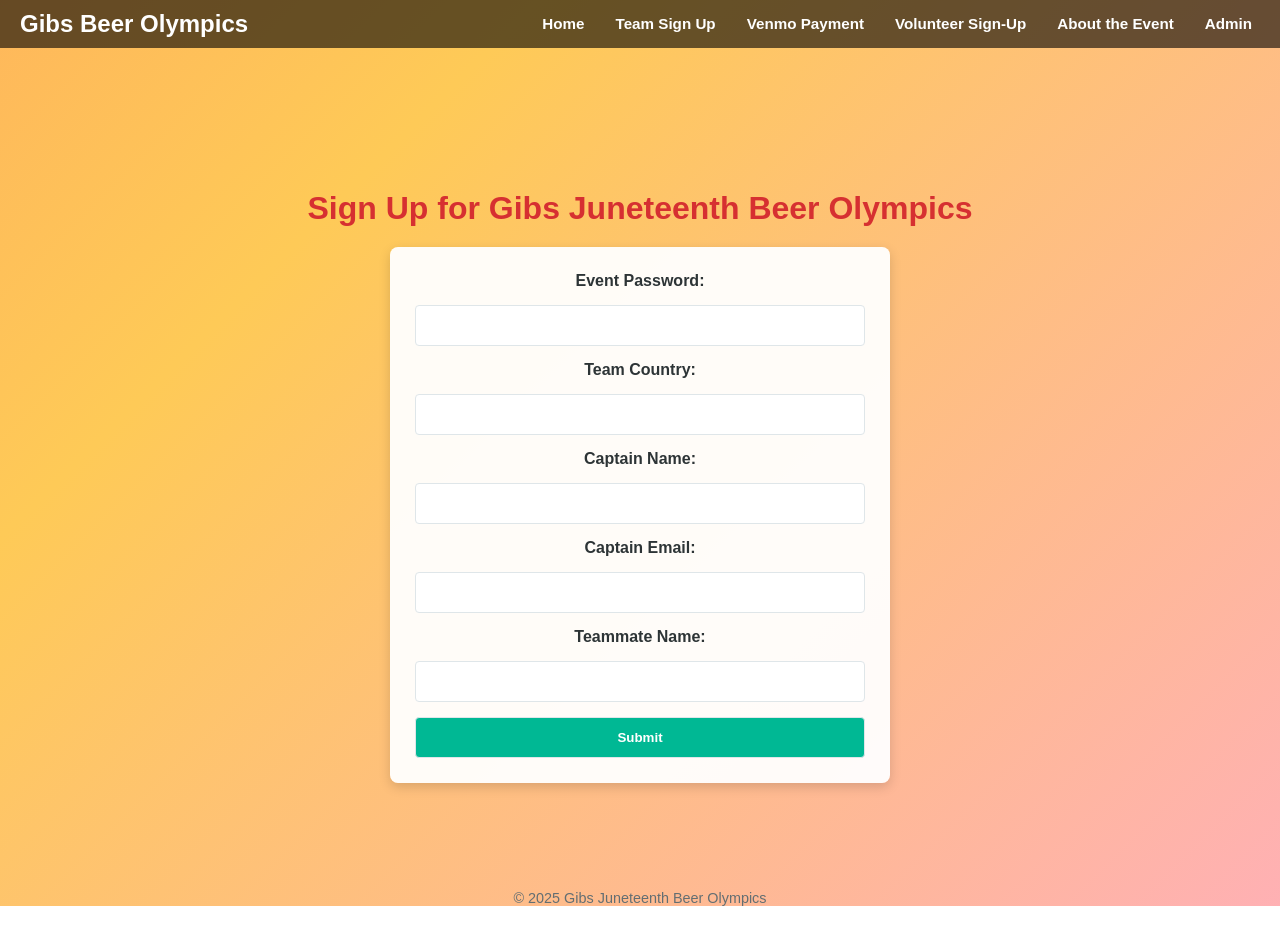
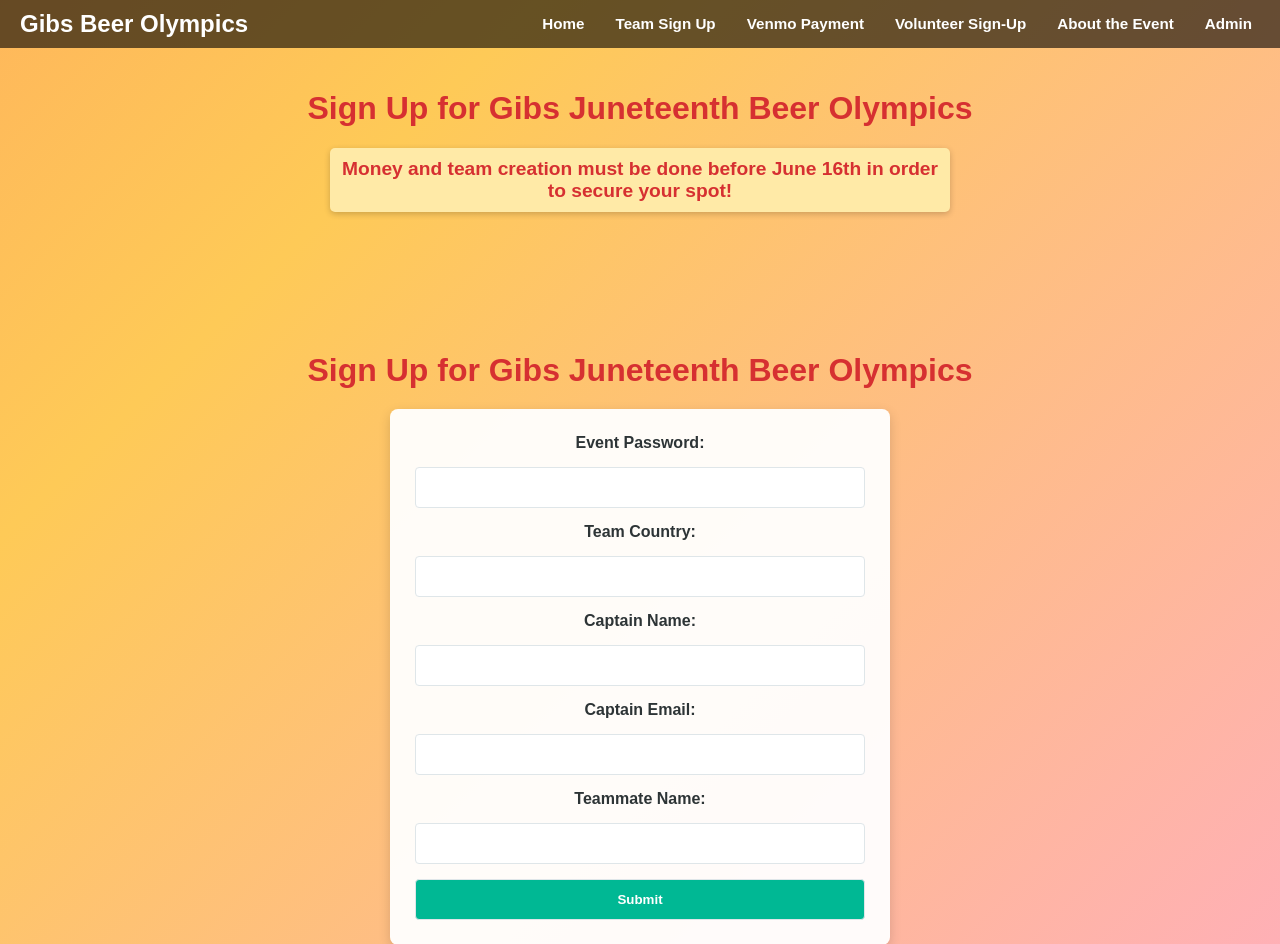
Before and after one commit to Flock-Gib/Beer-Olympics, a Flask app: page /signup in a window 1280 px wide. Shown: the top 944 px of the page. Before the commit the page ends 906 px from the top, so only its background shows below. Run offline with Flask 3, Linux system fonts and the light colour scheme; data that the repository does not hold is empty.

Commit message:
Update signup.html

```diff
--- a/templates/signup.html
+++ b/templates/signup.html
@@ -21,6 +21,12 @@
         </ul>
       </div>
     </nav>
+
+    <h1>Sign Up for Gibs Juneteenth Beer Olympics</h1>
+
+    <p style="text-align: center; color: #d63031; font-weight: bold; font-size: 1.2em; max-width: 600px; margin: 20px auto; background: #ffeaa7; padding: 10px; border-radius: 5px; box-shadow: 0 2px 6px rgba(0,0,0,0.2);">
+    Money and team creation must be done before <strong>June 16th</strong> in order to secure your spot!
+    </p>
 
     <div class="volunteer-container">
         <h1>Sign Up for Gibs Juneteenth Beer Olympics</h1>
```
